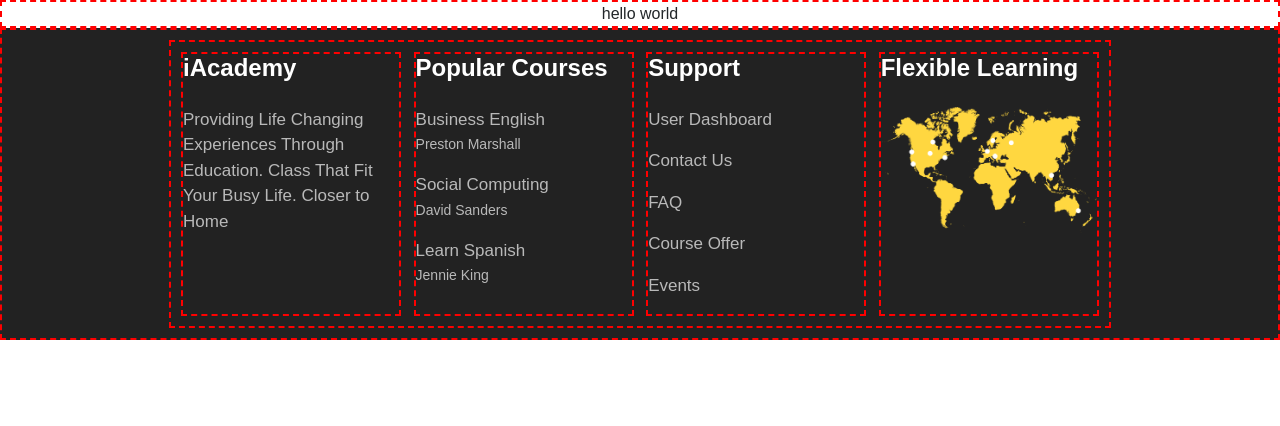
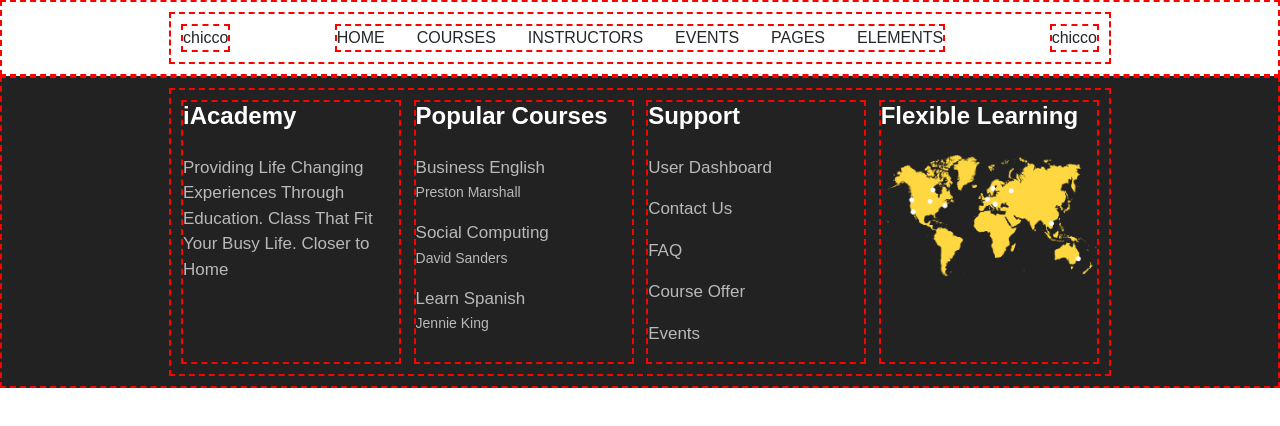
Before and after one commit to andreabellome/proj-html-vuejs, a Vue app: page / in a window 1280 px wide. Shown: the top 426 px of the page. Built offline with nearby package versions, Linux system fonts and the light colour scheme.

Commit message:
header obj in store and dynamic header

```diff
--- a/src/App.vue
+++ b/src/App.vue
@@ -20,7 +20,7 @@ export default {
 </script>
 
 <template>
-  <HeaderComp />
+  <HeaderComp :datiHeader="store.headerObj" />
   <FooterComp :datiFooter="store.footerObj" />
 </template>
 
--- a/src/components/FooterComp.vue
+++ b/src/components/FooterComp.vue
@@ -40,6 +40,11 @@ export default {
 </script>
 
 <style lang="scss" scoped>
+.container-footer {
+    padding: 10px;
+    background-color: #222222;
+}
+
 .footer-style {
     width: 75%;
     margin: auto;
@@ -63,10 +68,7 @@ export default {
     color: #FFFFFF;
 }
 
-.container-footer {
-    padding: 10px;
-    background-color: #222222;
-}
+
 
 ul {
     list-style-type: none;
--- a/src/components/HeaderComp.vue
+++ b/src/components/HeaderComp.vue
@@ -1,12 +1,33 @@
 <template>
-    <div class="debug text-center">
-        hello world
+    <div class="debug padd-10">
+        <div class="debug padd-10 width-75 margin-auto flex flex-dir-row just-cont-between">
+
+            <div class="debug">
+                chicco
+            </div>
+
+            <div class="debug">
+                <ul>
+                    <li v-for="(elem, index) in datiHeader">
+                        {{ elem.id }}
+                    </li>
+                </ul>
+            </div>
+
+
+            <div class="debug">
+                chicco
+            </div>
+
+
+        </div>
     </div>
 </template>
 
 <script>
 export default {
     name: 'HeaderComp',
+    props: ['datiHeader'],
     setup() {
 
 
@@ -15,4 +36,24 @@ export default {
 }
 </script>
 
-<style lang="scss" scoped></style>
+<style lang="scss" scoped>
+ul {
+    list-style-type: none;
+    padding: 0;
+    margin: 0;
+
+    li {
+        display: inline-block;
+        margin-right: 2rem;
+        text-transform: uppercase;
+
+        &:last-child {
+            margin-right: 0;
+        }
+
+        &:hover {
+            cursor: pointer;
+        }
+    }
+}
+</style>
--- a/src/store.js
+++ b/src/store.js
@@ -2,6 +2,18 @@ import { reactive } from "vue";
 
 export const store = reactive(
     {
+
+        /* start: object with header info */
+        headerObj: [
+            { id: 'Home' },
+            { id: 'Courses' },
+            { id: 'Instructors' },
+            { id: 'Events' },
+            { id: 'Pages' },
+            { id: 'Elements' }
+        ],
+        /* end: object with header info */
+
         /* start: object with footer info */
         footerObj: [
             {
```
